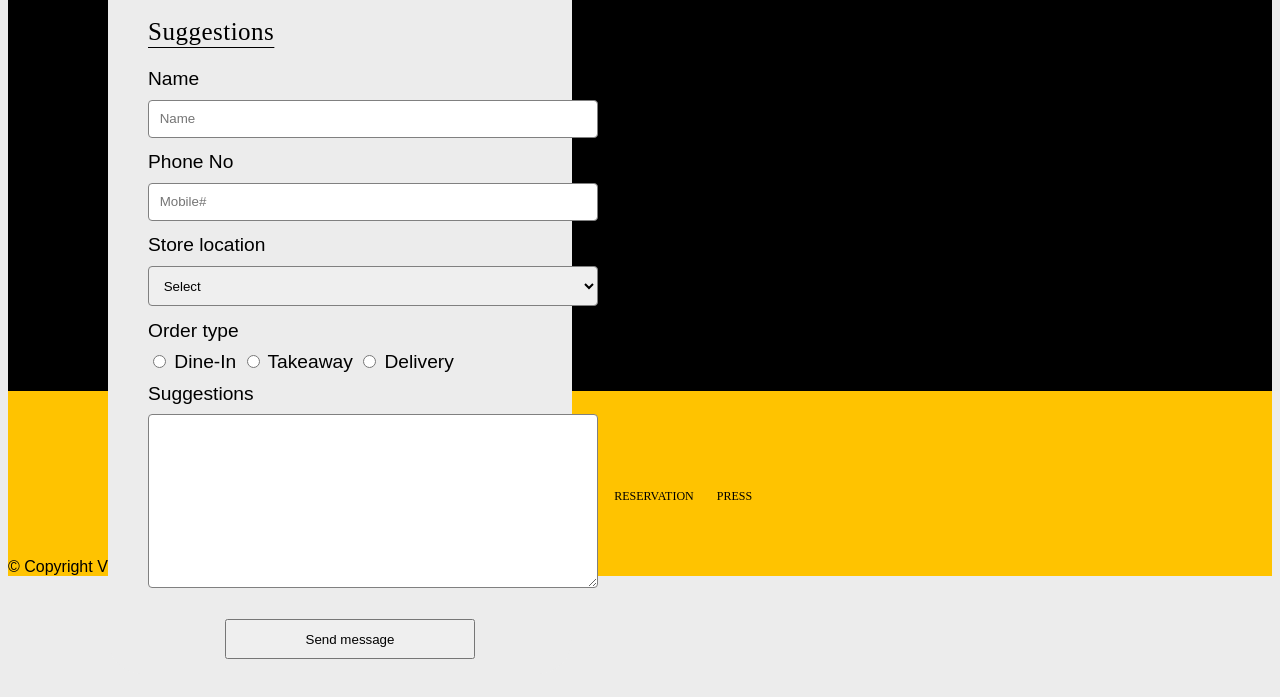
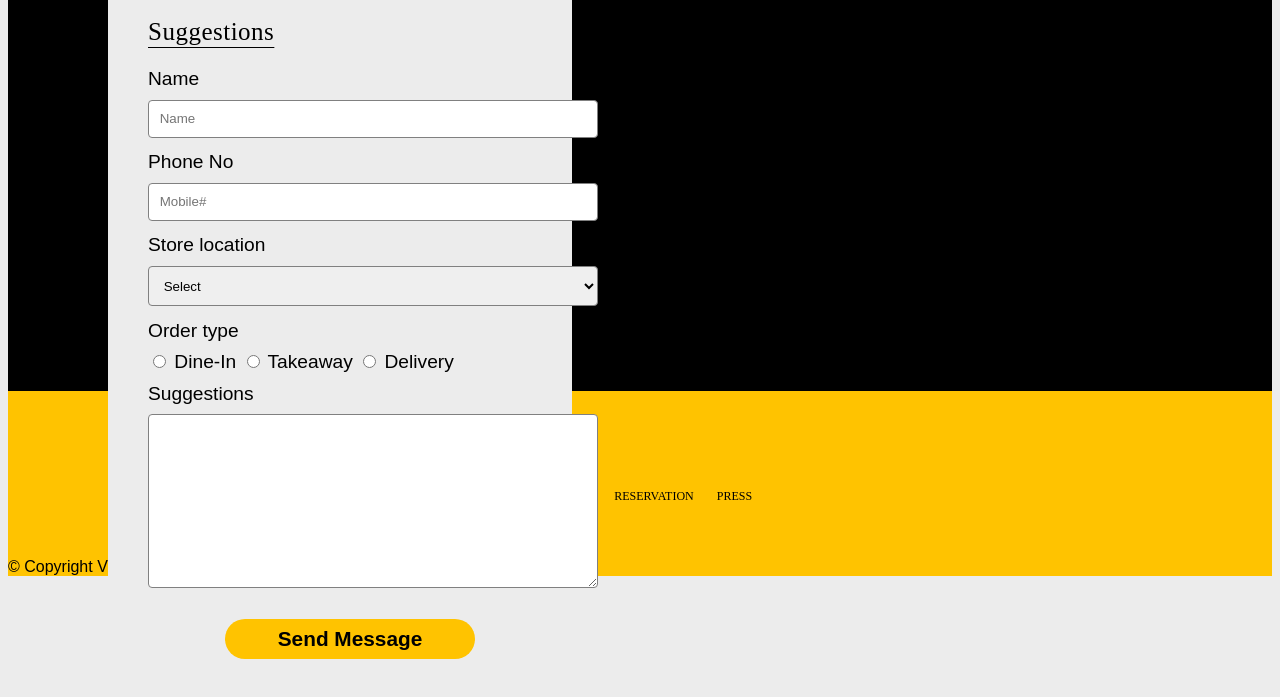
Before and after one commit to letthepandacode/playGround_project0.1, a plain HTML site: page HTML & CSS/HTML_PG/class1.html in a window 1280 px wide. Shown: the part 6218-6915 px from the top of the page. Before the commit the page ends 6892 px from the top, so only its background shows below. Drawn offline with Linux system fonts and the light colour scheme; a web font is replaced by a local one.

Commit message:
modified form section
Send message box has been modified

```diff
--- a/HTML & CSS/HTML_PG/class1.html
+++ b/HTML & CSS/HTML_PG/class1.html
@@ -211,7 +211,7 @@
                     </textarea>
                     <br>
                     <span class="s-btn">
-                    <input type="submit"  class="send-message-cta" value="Send message">
+                    <input type="submit"  class="send-message-cta" value="Send Message">
                 </span>
                 </form>
             </Section>
--- a/HTML & CSS/HTML_PG/css/main.css
+++ b/HTML & CSS/HTML_PG/css/main.css
@@ -330,12 +330,12 @@ display:inline-block;
     display: flex;
     flex-direction: column;
 
-    margin-left: 100px;
-    margin-top: 70px;
-    margin-right: 700px;
+   height: 75%;
+
+    margin: 70px 700px 0px 100px;
 
     border-radius: 35px;
-    padding: 50px 20px 15px 40px;
+    padding: 50px 20px 0px 40px;
 
 }
 
@@ -365,17 +365,33 @@ label {
     margin-bottom: .5em;
 }
 
-input[type="submit"]{
-    width: 250px;
-    height:40px;
-    position: relative;
 
-}
 
-.s-btn{
+/*.s-btn{
 
     display: block;
   margin-left: auto;
   margin-right: auto;
 
+}*/
+
+input[type="submit"] {
+    width: 250px;
+    height:40px;
+    position: relative;
+
+    color: black;
+    background-color: #ffc300;
+    display: block;
+  margin-left: auto;
+  margin-right: auto;
+    font-weight: bold;
+    font-size: 1.3em;
+    border: none;
+    margin-bottom: 1em;
+    border-radius: 5em;
+
+
+    align-items: center;
+    cursor: pointer;
 }
```
